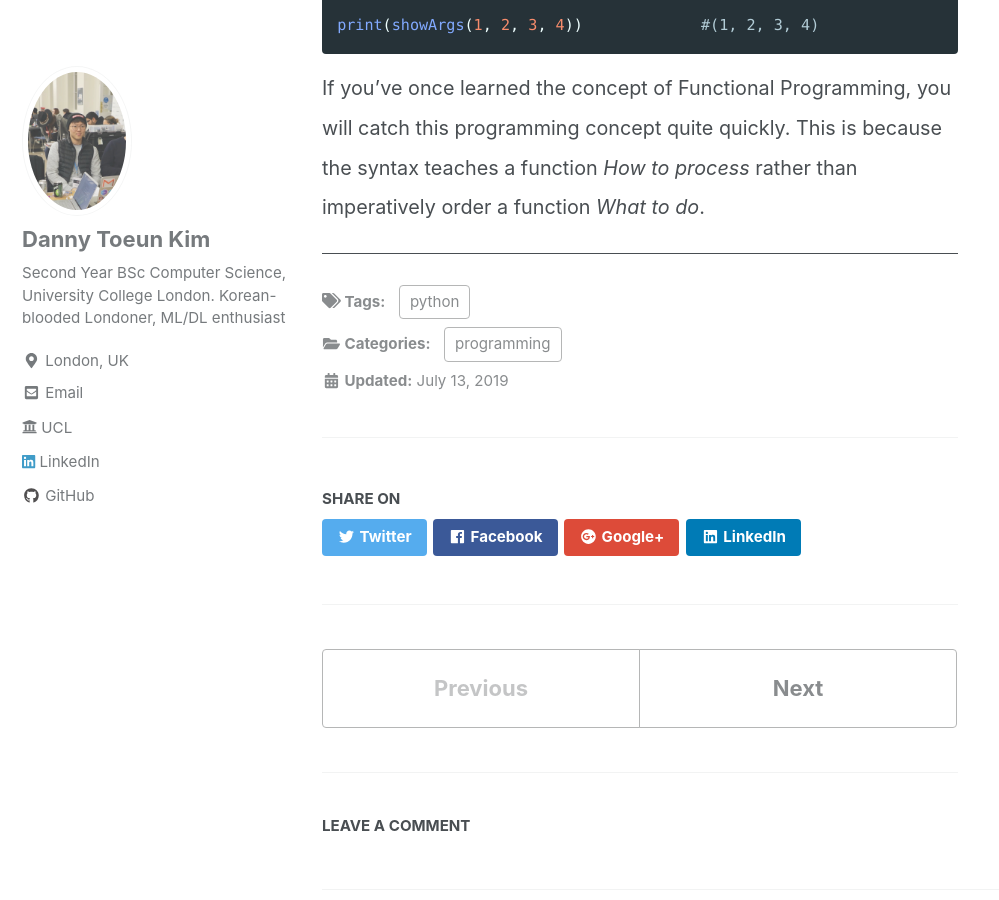
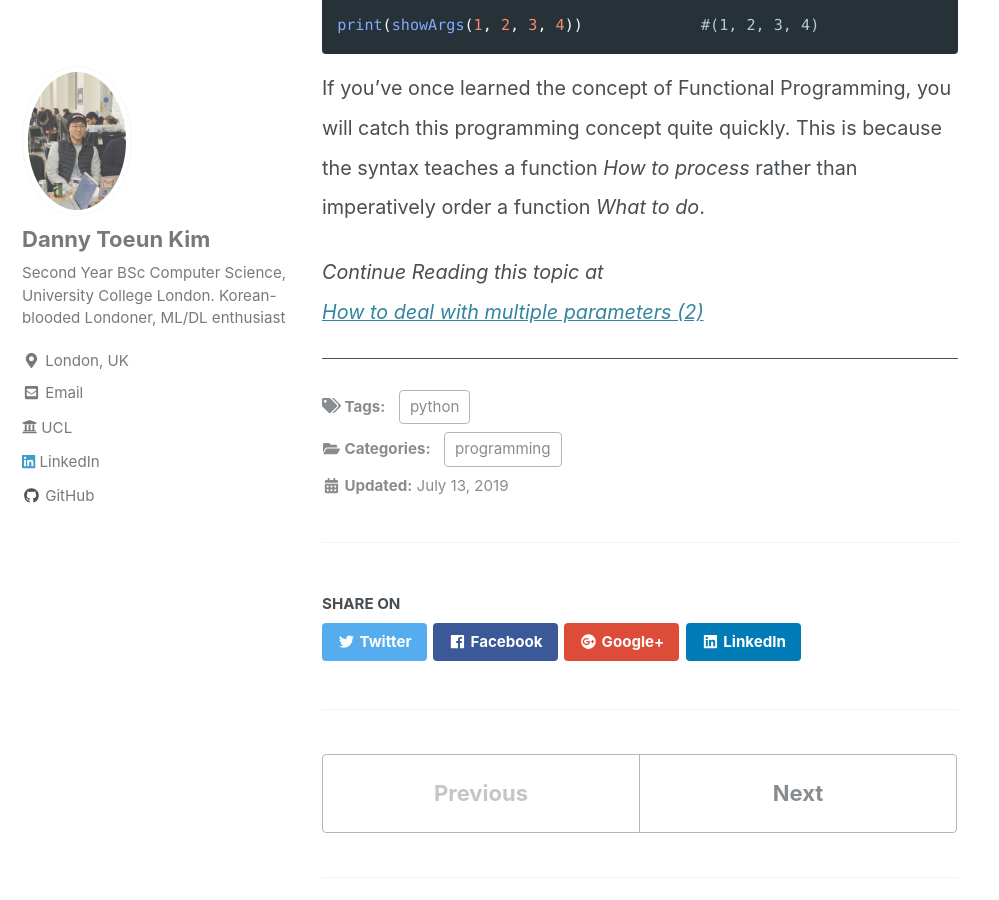
Before and after one commit to kimdanny/blog, a Jekyll site: the page built from _posts/programming/2019-07-13-python-multiple-args.md, in a window 1280 px wide and 900 px high, scrolled down 1936 px. Shown: the whole window, without its empty margins (0-999 px from the left). Built offline with Jekyll 4.4.1, drawn with Linux system fonts in a browser that asks for light colours; cached includes are drawn as plain includes; nearby versions of some CDN libraries.

Commit message:
edit python posts

````diff
--- a/_posts/programming/2019-07-13-python-multiple-args.md
+++ b/_posts/programming/2019-07-13-python-multiple-args.md
@@ -52,3 +52,6 @@ print(showArgs(1, 2, 3, 4))		#(1, 2, 3, 4)
 ```
 
 If you've once learned the concept of Functional Programming, you will catch this programming concept quite quickly. This is because the syntax teaches a function *How to process* rather than imperatively order a function *What to do*.
+
+*Continue Reading this topic at
+[How to deal with multiple parameters (2)](https://kimdanny.github.io/programming/python-kwargs/)*
````
Also changed, not shown: _posts/programming/2019-07-14-python-kwargs.md (+1 -1 lines).
